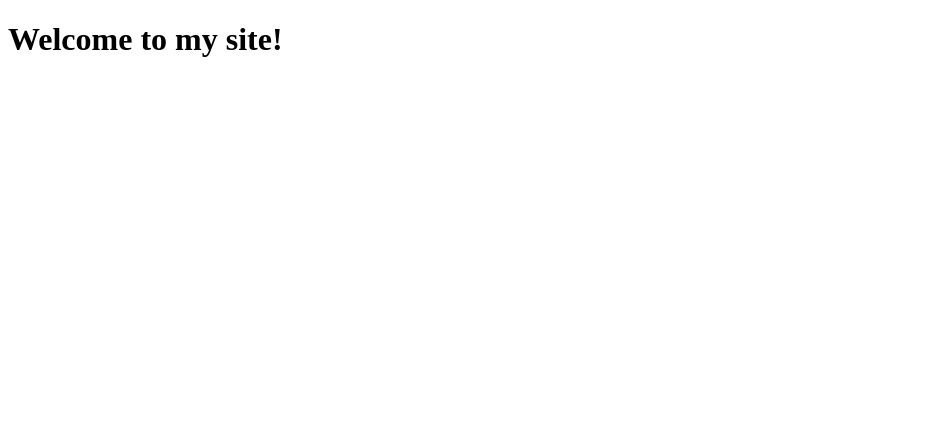
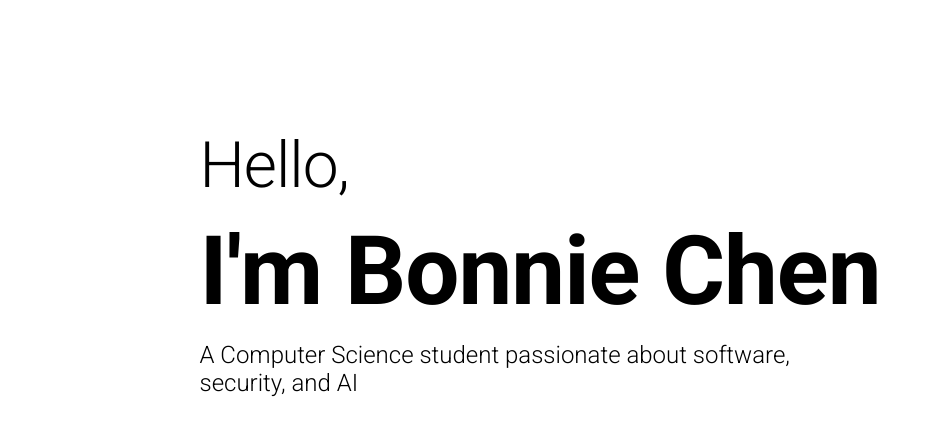
Before and after one commit to bonnichen/bonnichen.github.io, a React (Vite) app: page / in a window 1280 px wide. Shown: the top 436 px of the page, without its empty margins (0-932 px from the left). Built offline with nearby package versions, Linux system fonts and the light colour scheme.

Commit message:
Edited layout of main page: Added and formatted introduction.

```diff
--- a/index.html
+++ b/index.html
@@ -7,6 +7,7 @@
     <meta name="theme-color" content="#000000" />
     <meta name="description" content="Personal portfolio website of Bonnie Chen" />
     <title>Bonnie Chen | Portfolio</title>
+    <link href="https://fonts.googleapis.com/css2?family=Roboto:wght@100;300;400;700;900&display=swap" rel="stylesheet">
   </head>
   <body>
     <div id="root"></div>
--- a/src/App.tsx
+++ b/src/App.tsx
@@ -1,7 +1,7 @@
 import React from "react";
 import ReactDOM from "react-dom/client";
 import MainPage from "./pages/MainPage";
-console.log("App is being imported!");
+import "./index.css";
 function App() {
   return (
     <MainPage/>
--- /dev/null
+++ b/src/index.css
@@ -0,0 +1,25 @@
+body {
+  font-family: "Roboto", sans-serif;
+  margin: 0;
+  padding: 0;
+  background-color: white;
+  color: #000000;
+}
+
+h1 {
+  font-size: 96px;
+  font-weight: 900;
+  letter-spacing: -1px;
+  line-height: .1;
+}
+
+h2 {
+    font-size: 64px;
+    font-weight: 300;
+    letter-spacing: -1px;
+}
+
+h3{
+    font-size: 24px;
+    font-weight: 300;
+}
--- a/src/main.tsx
+++ b/src/main.tsx
@@ -1,7 +1,7 @@
 import React from "react";
 import ReactDOM from "react-dom/client";
 import App from "./App";
-console.log("Main is being imported!");
+
 ReactDOM.createRoot(document.getElementById("root")!).render(
   <React.StrictMode>
     <App />
--- a/src/pages/MainPage.tsx
+++ b/src/pages/MainPage.tsx
@@ -1,9 +1,17 @@
 import React from "react";
+import "./mainPage.css"
 
 const MainPage = () => {
   return (
-    <div>
-      <h1>Welcome to my site!</h1>
+    <div className="container">
+    <div className = "introduction">
+      <h2>Hello,</h2>
+      <h1 style={{ fontSize: "96 px", fontWeight: "bold" }} >I'm Bonnie Chen</h1>
+      <h3>
+        A Computer Science student passionate about software, <br />
+        security, and AI
+      </h3>
+    </div>
     </div>
   );
 };
--- /dev/null
+++ b/src/pages/mainPage.css
@@ -0,0 +1,11 @@
+.container{
+    display: flex;
+    align-items: center;
+    justify-content: center;
+    align-items: center;
+    padding-top: 75px;
+}
+
+.introduction{
+    transform: translateX(-100px);
+}
```
